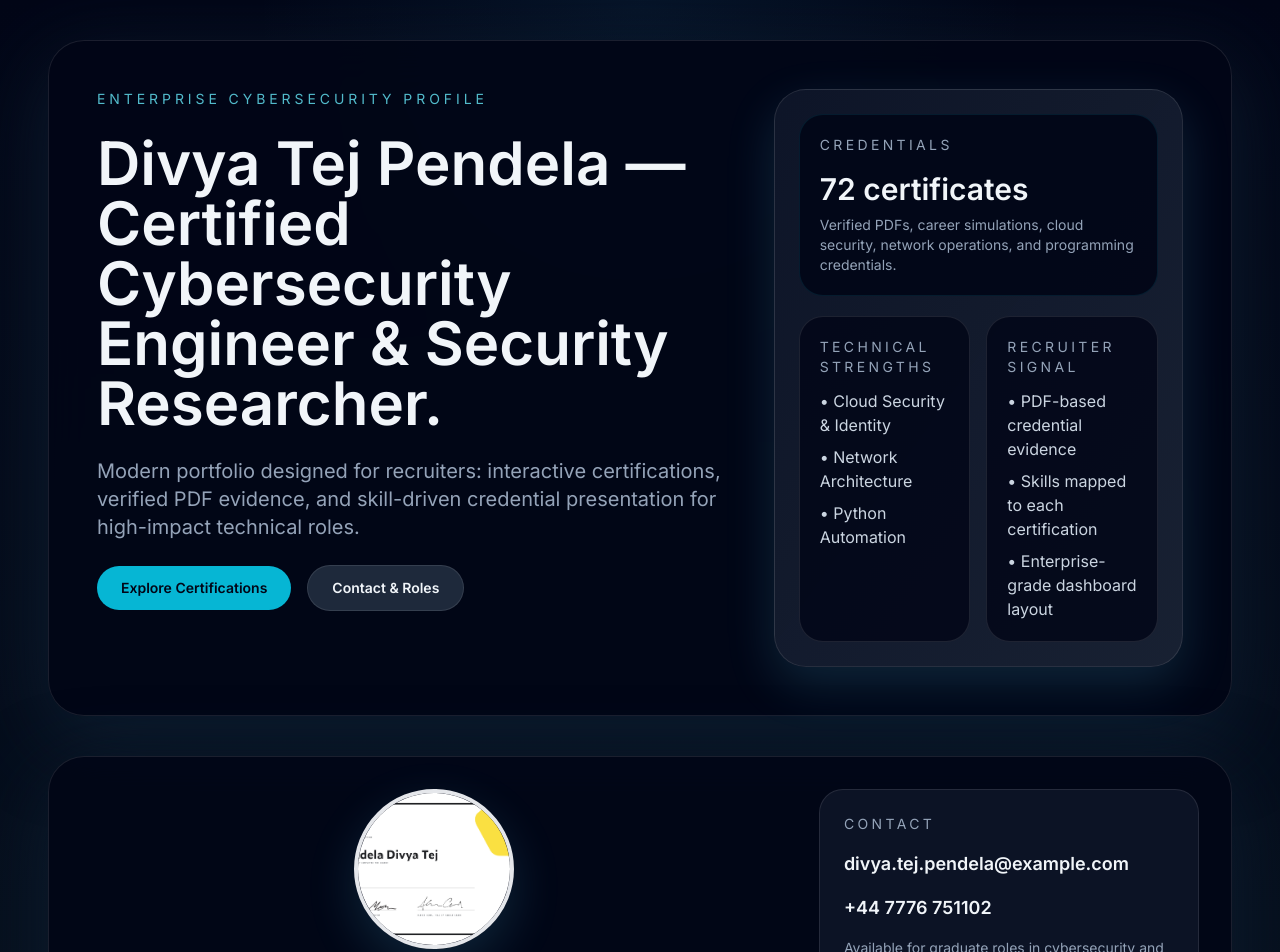
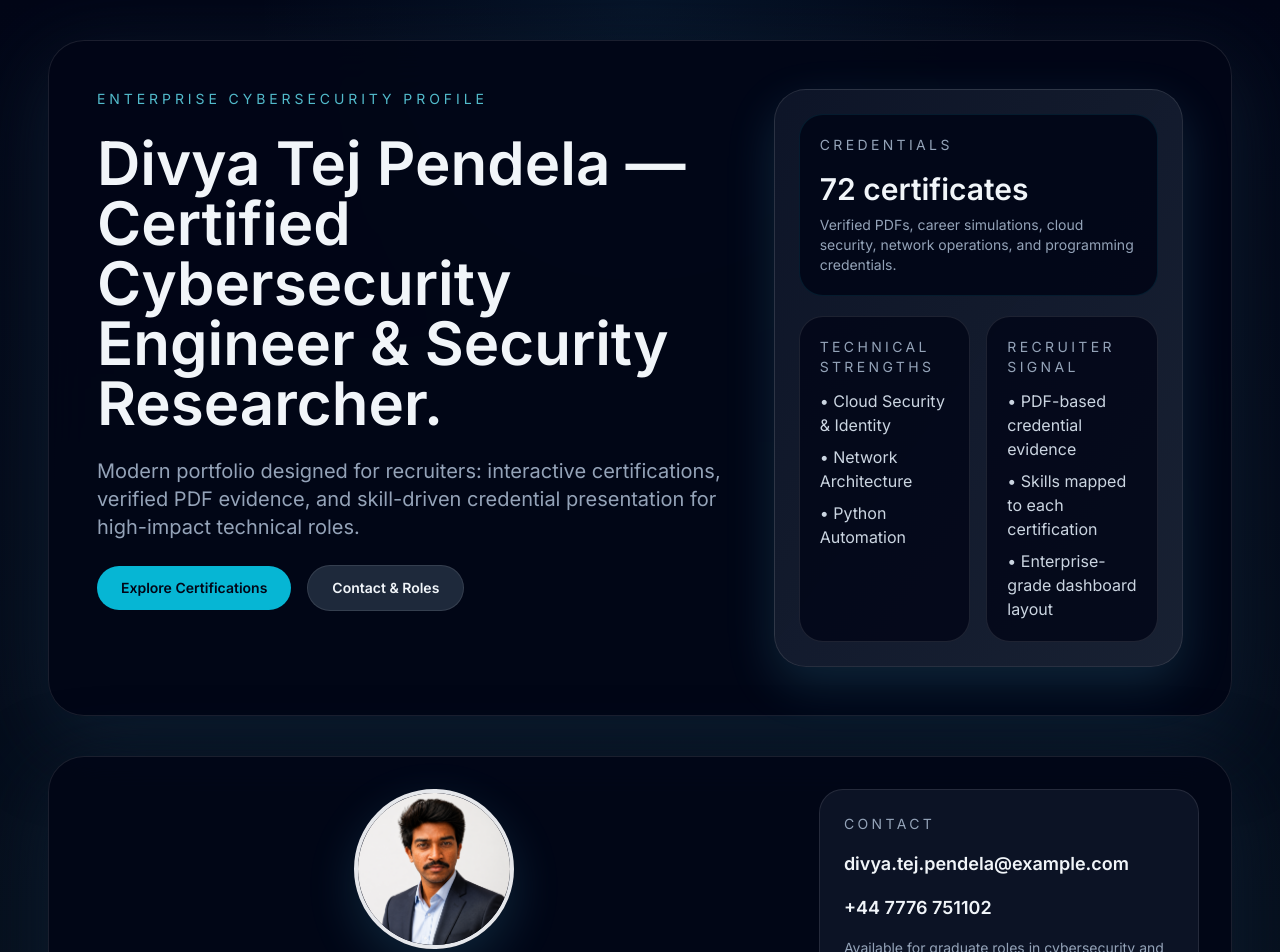
Before and after one commit to Divyatej-2024/portfolio, a Next.js app: page / in a window 1280 px wide. Shown: the top 952 px of the page. Built offline with nearby package versions, Linux system fonts and the light colour scheme.

Commit message:
update profile pic

```diff
--- a/app/page.tsx
+++ b/app/page.tsx
@@ -59,7 +59,7 @@ export default function HomePage() {
             <div className="space-y-5">
               <div className="flex items-center justify-center">
                 <div className="relative h-40 w-40 rounded-full border-4 border-white/6 overflow-hidden shadow-glow">
-                  <Image src="/images/profile.png" alt="Divya Tej Pendela" fill sizes="(max-width: 768px) 120px, 160px" className="object-cover" />
+                  <Image src="/images/pendela Divya Tej.png" alt="Divya Tej Pendela" fill sizes="(max-width: 768px) 120px, 160px" className="object-cover" />
                 </div>
               </div>
               <p className="text-sm uppercase tracking-[0.28em] text-cyan-300/80">Resume summary</p>
```
Also changed, not shown: public/images/pendela Divya Tej.png (added).
